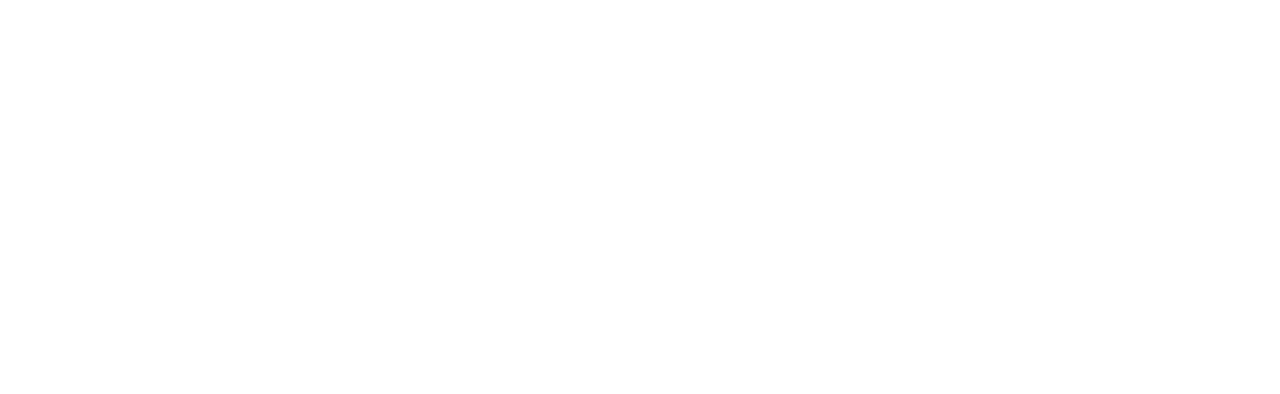
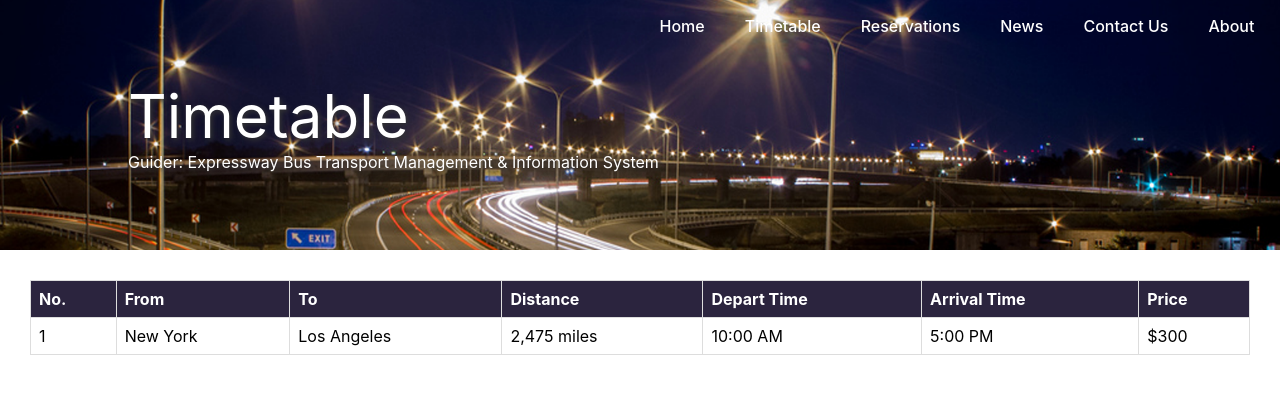
Before and after one commit to Guider-Bus-Reservation-System/Frontend, a React (Create React App) app: page /timetable in a window 1280 px wide. Before the commit this address had no page. Shown: the top 394 px of the page. Built offline with nearby package versions, Linux system fonts and the light colour scheme.

Commit message:
created timetable
Co-Authored-By: GayathmaHiruni <131847817+GayathmaHiruni@users.noreply.github.com>
Co-Authored-By: MethmiDharmakeerthi <97521363+MethmiDharmakeerthi@users.noreply.github.com>
Co-Authored-By: Prasadini30 <125174664+Prasadini30@users.noreply.github.com>

```diff
--- a/src/App.js
+++ b/src/App.js
@@ -1,12 +1,14 @@
 import { Routes, Route } from "react-router-dom";
 
 import Index from "./pages/index";
+import Timetable from "./pages/timetable";
 
 function App() {
 	return (
 		<div className="App">
 			<Routes>
 				<Route path="/" element={<Index />} />
+				<Route path="/timetable" element={<Timetable />} />
 			</Routes>
 		</div>
 	);
--- a/src/components/common/navbar.jsx
+++ b/src/components/common/navbar.jsx
@@ -1,4 +1,5 @@
 import React from "react";
+import { Link } from "react-router-dom";
 
 import "./styles/navbar.css";
 
@@ -7,8 +8,12 @@
 		<React.Fragment>
 			<div className="navbar">
 				<div className="navbar-links">
-					<div className="navbar-links-item">Home</div>
-					<div className="navbar-links-item">Timetable</div>
+					<div className="navbar-links-item">
+						<Link to="/">Home</Link>
+					</div>
+					<div className="navbar-links-item">
+						<Link to="/timetable">Timetable</Link>
+					</div>
 					<div className="navbar-links-item">Reservations</div>
 					<div className="navbar-links-item">News</div>
 					<div className="navbar-links-item">Contact Us</div>
--- a/src/components/common/styles/navbar.css
+++ b/src/components/common/styles/navbar.css
@@ -12,3 +12,8 @@
 .navbar-links-item + .navbar-links-item {
 	margin-left: 40px;
 }
+
+.navbar-links-item a {
+	color: white;
+	text-decoration: none;
+}
--- /dev/null
+++ b/src/pages/styles/timetable.css
@@ -0,0 +1,50 @@
+.timetable {
+	display: flex;
+	flex-direction: column;
+	justify-content: center;
+}
+
+.timetable-header {
+	height: 250px;
+}
+
+.timetable-header-navbar {
+	position: absolute;
+	right: 2%;
+	top: 2%;
+}
+
+.timetable-header-image-container {
+	position: absolute;
+	height: 250px;
+	overflow: hidden;
+	z-index: -1;
+}
+
+.timetable-header-image {
+	width: 100%;
+}
+
+.timetable-body {
+	padding: 30px;
+}
+
+.timetable-table {
+	border-collapse: collapse;
+	width: 100%;
+}
+
+.timetable-table_header {
+	background-color: #2b243e;
+	font-weight: bold;
+	text-align: left;
+	padding: 8px;
+	border: 1px solid #ddd;
+	color: white;
+}
+
+.timetable-table_data {
+	text-align: left;
+	padding: 8px;
+	border: 1px solid #ddd;
+}
--- /dev/null
+++ b/src/pages/timetable.jsx
@@ -0,0 +1,72 @@
+import React from "react";
+
+import Navbar from "../components/common/navbar";
+
+import "./styles/timetable.css";
+
+const Timetable = () => {
+	return (
+		<React.Fragment>
+			<div className="timetable">
+				<div className="timetable-header">
+					<div className="timetable-header-navbar">
+						<Navbar />
+					</div>
+
+					<div className="timetable-header-image-container">
+						<img
+							src="homepage.png"
+							alt="homepage"
+							className="home-header-image"
+						/>
+					</div>
+
+					<div className="home-header-container">
+						<div className="home-header-title">Timetable</div>
+						<div className="home-header-subtitle">
+							Guider: Expressway Bus Transport Management &
+							Information System
+						</div>
+					</div>
+				</div>
+
+				<div className="timetable-body">
+					<table class="timetable-table">
+						<thead>
+							<tr>
+								<th class="timetable-table_header">No.</th>
+								<th class="timetable-table_header">From</th>
+								<th class="timetable-table_header">To</th>
+								<th class="timetable-table_header">Distance</th>
+								<th class="timetable-table_header">
+									Depart Time
+								</th>
+								<th class="timetable-table_header">
+									Arrival Time
+								</th>
+								<th class="timetable-table_header">Price</th>
+							</tr>
+						</thead>
+						<tbody>
+							<tr>
+								<td class="timetable-table_data">1</td>
+								<td class="timetable-table_data">New York</td>
+								<td class="timetable-table_data">
+									Los Angeles
+								</td>
+								<td class="timetable-table_data">
+									2,475 miles
+								</td>
+								<td class="timetable-table_data">10:00 AM</td>
+								<td class="timetable-table_data">5:00 PM</td>
+								<td class="timetable-table_data">$300</td>
+							</tr>
+						</tbody>
+					</table>
+				</div>
+			</div>
+		</React.Fragment>
+	);
+};
+
+export default Timetable;
```
